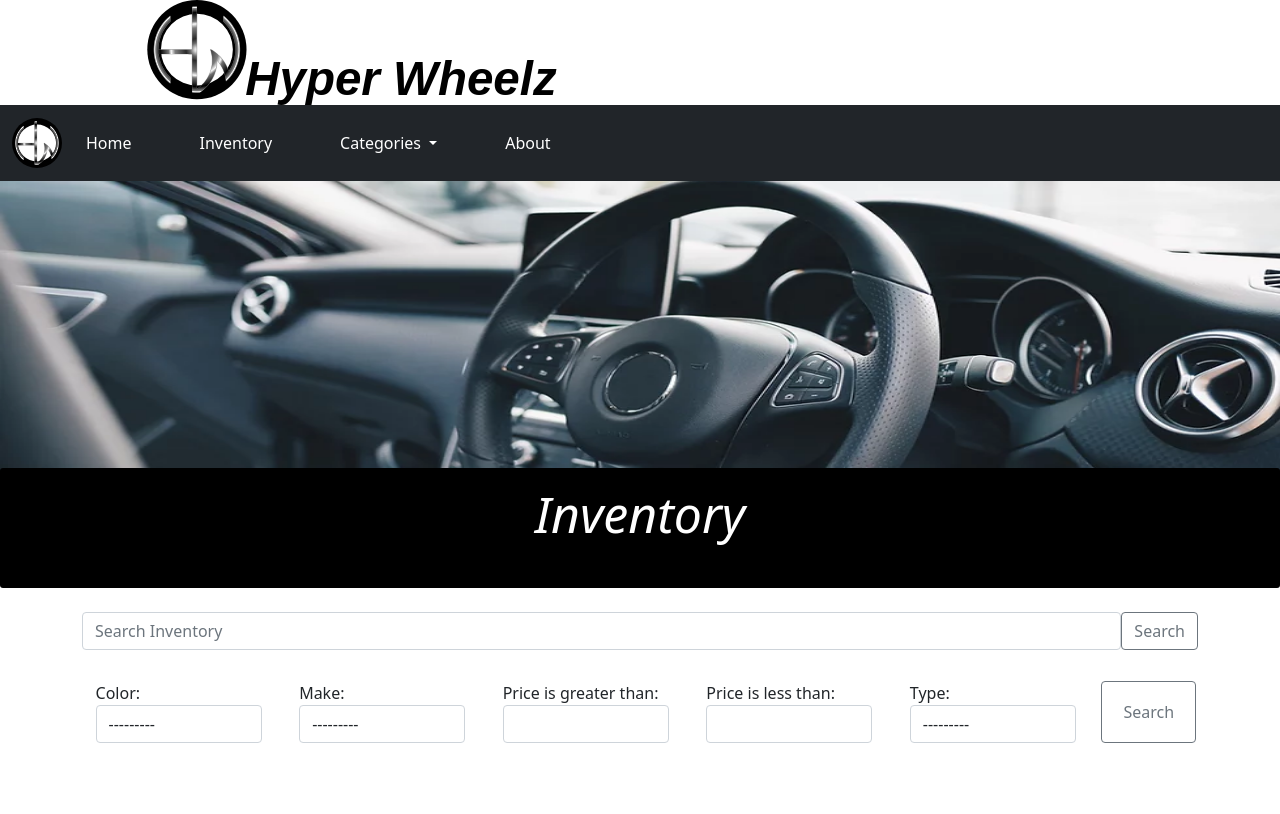
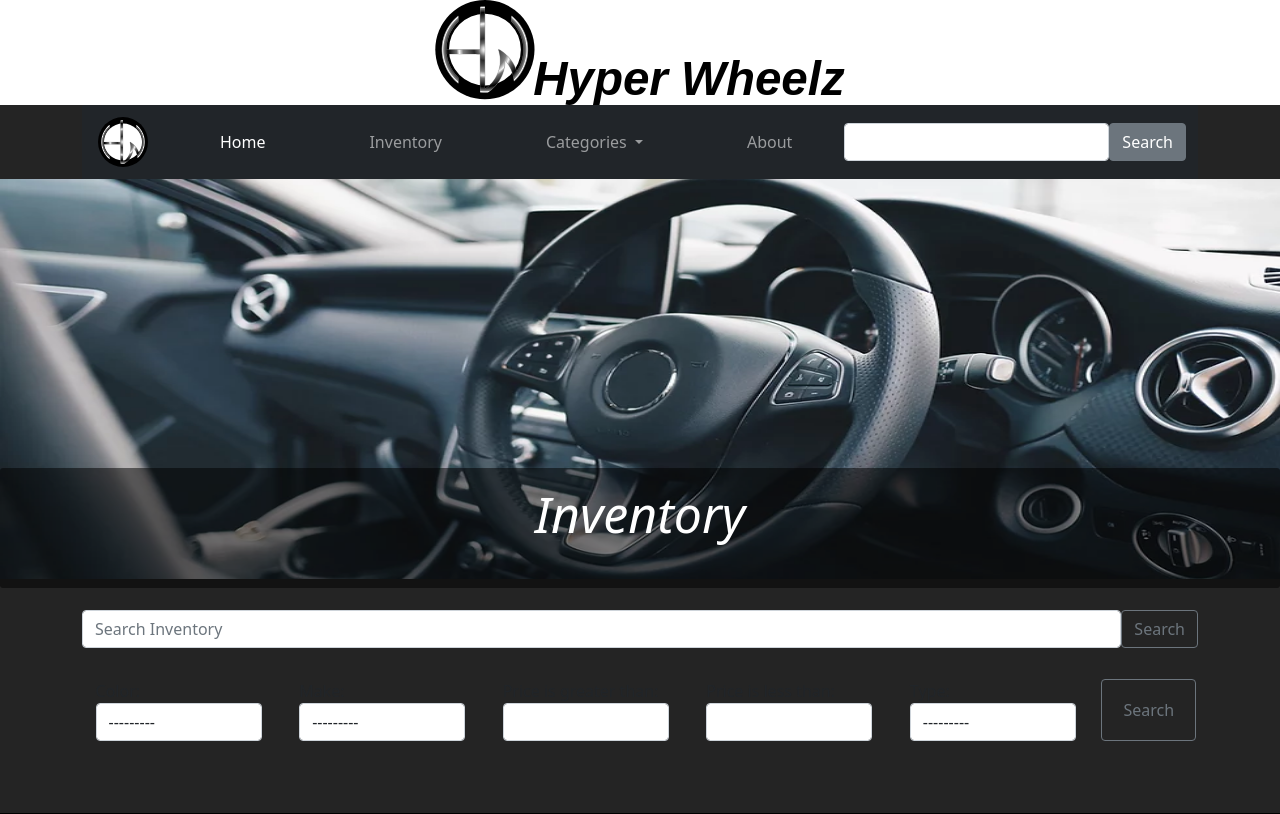
Before and after one commit to Ezequiel000/HawtWheelzProject, a Django app: page /inventory/ in a window 1280 px wide. Shown: the top 814 px of the page. Run offline with Django 4.2, Linux system fonts and the light colour scheme; data that the repository does not hold is empty; some libraries are stand-ins or nearby versions.

Commit message:
fixed navbar put a search bar on navbar.html, banner and rounded edges on carousel images on carousel.html, had to reposition nav bar to center with div tag then add a background to match the sides of the nav bar and then make the header a fluid container.

```diff
--- a/templates/home/base.html
+++ b/templates/home/base.html
@@ -6,7 +6,7 @@
 {% include 'home/head.html' %}
 </head>
 
-<body>
+<body style="background: rgba(0,0,0,0.86)">
   {% include 'home/navbar.html' %}
   {% block content %}
   {% endblock content %}
--- a/templates/home/inventory.html
+++ b/templates/home/inventory.html
@@ -13,8 +13,8 @@
         <img src="{% static 'home/images/wheel1.png' %}" width ="100%" height="400px" alt="..." style = "background-attachment: fixed;
         background-position: center;background-size: cover">
 
-        <div class = "card-img-overlay text-white text-center opacity-75"
-             style = "background-color: black; width: 100%; height: 15%; top: 66%; left: 50%;
+        <div class = "card-img-overlay text-white text-center"
+             style = "background-color:rgba(0,0,0,0.51); width: 100%; height: 15%; top: 66%; left: 50%;
                       transform: translate(-50%,-50%)"> {# The text overlay for the image itself along with the text underneath #}
             <h3 style = "font-size: 50px; font-style: italic">Inventory</h3>
         </div>
--- a/templates/home/navbar.html
+++ b/templates/home/navbar.html
@@ -1,32 +1,38 @@
 {% load static %}
 {% include 'home/head.html'%}
-<div class = "fluid-container">
-        <header>
+<div class = "fluid-container text-center">
+        <header style="background: white">
             <img src="{% static 'home/images/HyperWheelsLogo.svg'%}" alt="logo" style="width: 705px;height: 105px;">
         </header>
 </div>
 
-
-<nav class="navbar navbar-expand-lg navbar-dark bg-dark">
-  <div class="container-fluid">
+<div class="container container-fluid">
+    <nav class="navbar navbar-expand-sm navbar-dark bg-dark">
+      <div class="container">
     <!--small logo on navbar-->
-    <a class="navbar-brand" href="#">
-        <img src="{% static 'home/images/logo1.6.svg'%}" alt="logo" style="width: 50px;height: 50px;">
+        <a class="navbar-brand p-1" href="#">
+            <img src="{% static 'home/images/logo1.6.svg'%}"
+                 class="d-inline-block align-top"
+                 alt="logo" style="width: 50px;height: 50px">
         </a>
-
-    <button class="navbar-toggler" type="button" data-bs-toggle="collapse" data-bs-target="#navbarSupportedContent" aria-controls="navbarSupportedContent" aria-expanded="false" aria-label="Toggle navigation">
+        <button class="navbar-toggler" type="button"
+                data-bs-toggle="collapse"
+                data-bs-target="#navbarSupportedContent"
+                aria-controls="navbarSupportedContent"
+                aria-expanded="false"
+                aria-label="Toggle navigation">
           <span class="navbar-toggler-icon"></span>
         </button>
-    <div class="collapse navbar-collapse" id="navbarSupportedContent">
-      <ul class="navbar-nav me-auto mb-2 mb-lg-0">
+        <div class="collaspe navbar-collapse" id="navbarSupportedContent">
+          <ul class="navbar-nav me-auto mb-2 mb-sm-0 nav-fill w-100">
             <li class="nav-item">
-          <a class="nav-link active" aria-current="page" href="{% url 'homepage' %}" style="padding-right: 60px" >Home</a>
+              <a class="nav-link active" aria-current="page" href="{% url 'homepage' %}" >Home</a>
             </li>
             <li class="nav-item">
-          <a class="nav-link active" href="{% url 'inventory' %}" style="padding-right: 60px">Inventory</a>
+              <a class="nav-link" href="{% url 'inventory' %}">Inventory</a>
             </li>
             <li class="nav-item dropdown">
-          <a class="nav-link dropdown-toggle active" href="#" id="navbarDropdown" role="button" data-bs-toggle="dropdown" aria-expanded="false" style="padding-right: 60px">
+              <a class="nav-link dropdown-toggle" href="#" id="navbarDropdown" role="button" data-bs-toggle="dropdown" aria-expanded="false">
                 Categories
               </a>
               <ul class="dropdown-menu dropdown-menu-dark" aria-labelledby="navbarDropdown">
@@ -38,10 +44,18 @@
               </ul>
             </li>
             <li class="nav-item">
-          <a class="nav-link active" href="{% url 'about' %}" style="padding-right: 60px">About</a>
+              <a class="nav-link" href="{% url 'about' %}">About</a>
             </li>
           </ul>
-
+        </div>
+        <form class="d-flex">
+            <div >
+                <label><input id ="my-input" type="text" class="form-control me-2 active"></label>
+                <div class="float-end">
+                    <button type="submit" class="btn btn-outline-secondary  align-content-sm-center active">Search</button>
                 </div>
             </div>
+        </form>
+      </div>
     </nav>
+</div>
```
Also changed, not shown: templates/home/carousel.html (+9 -9 lines). Lines whose indentation alone changed are shown as unchanged.
